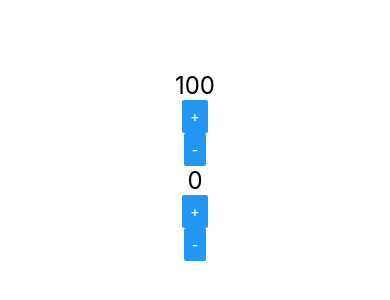
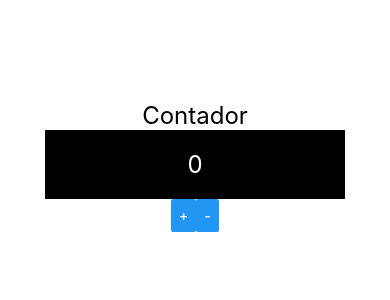
Before and after one commit to GabrielMoyaIFPR/Curso_ReactNative, a React Native app in the folder AwesomeProject/: screen / in a window 390 px wide. Shown: the part 256-556 px from the top of the page. Built offline with nearby package versions, Linux system fonts and the light colour scheme.

Commit message:
Trabalhando com comunicação Direta e Indireta

```diff
--- a/AwesomeProject/src/App.js
+++ b/AwesomeProject/src/App.js
@@ -1,6 +1,9 @@
 import React from 'react';
 import { View, StyleSheet } from 'react-native';
-import Contador from './components/Contador';
+import ContadorV2 from './components/contador/ContadorV2';
+//import Pai from './components/indireta/Pai';
+//import Pai from './components/direta/Pai';
+//import Contador from './components/Contador';
 //import Botao from './components/Botao';
 //import Titulo from './components/Titulo';
 //import Aleatorio from './components/Aleatorio';
@@ -11,9 +14,11 @@
 
 export default () => (
     <View style={style.App}>
+        <ContadorV2 />
+        {/*
+        <Pai/>
         <Contador inicial={100} passo={13} />
         <Contador/>
-        {/*
         <Botao/>
         <Titulo principal="Cadastro"
             secundario="Tela de Cadastro" />
--- /dev/null
+++ b/AwesomeProject/src/components/contador/ContadorBotoes.js
@@ -0,0 +1,16 @@
+import React from 'react';
+import { View, Button, StyleSheet } from 'react-native';
+
+export default props => {
+    return (
+        <View style={style.Botoes}>
+            <Button title="+" onPress={props.inc}/>
+            <Button title="-" onPress={props.dec}/>
+        </View>
+    );
+}
+const style = StyleSheet.create({
+    Botoes: {
+        flexDirection: 'row',
+    }
+});
--- /dev/null
+++ b/AwesomeProject/src/components/contador/ContadorDisplay.js
@@ -0,0 +1,24 @@
+import React from 'react';
+import {View,Text, StyleSheet} from 'react-native';
+import Estilo from '../estilo';
+
+export default props => {
+    return (
+        <View style={style.Display}>
+            <Text style={[Estilo.txtG, style.DisplayText]}>
+                {props.num}
+            </Text>
+        </View>
+    );
+}
+
+const style = StyleSheet.create({
+    Display: {
+        backgroundColor: '#000',
+        padding: 20,
+        width: 300,
+    },
+    DisplayText: {
+        color: '#fff',
+    }
+});
--- /dev/null
+++ b/AwesomeProject/src/components/contador/ContadorV2.js
@@ -0,0 +1,26 @@
+import React, {useState} from 'react';
+import {Text} from 'react-native';
+import Estilo from '../estilo';
+import ContadorDisplay from './ContadorDisplay';
+import ContadorBotoes from './ContadorBotoes';
+
+export default props => {
+    const [num, setNum] = useState(0);
+
+    const inc = () => {
+        setNum(num + 1);
+    }
+    const dec = () => {
+        setNum(num - 1);
+    }
+
+    return (
+        <>
+            <Text style={Estilo.txtG}>
+                Contador
+            </Text>
+            <ContadorDisplay num={num}/>
+            <ContadorBotoes inc={inc} dec={dec}/>
+        </>
+    );
+}
--- /dev/null
+++ b/AwesomeProject/src/components/direta/Pai.js
@@ -0,0 +1,13 @@
+import React from 'react';
+import Filho from './Filho';
+
+export default props => {
+    let x = 13;
+    let y = 100;
+    return (
+        <>
+            <Filho a={x} b={y}/>
+            <Filho a={x+100} b={y+200}/>
+        </>
+    );
+}
--- /dev/null
+++ b/AwesomeProject/src/components/indireta/Pai.js
@@ -0,0 +1,25 @@
+import React, {useState} from 'react';
+import Filho from './Filho';
+import { Text } from 'react-native';
+import Estilo from '../estilo';
+
+export default props => {
+    const [texto, setTexto] = useState('');
+    const [num, setNum] = useState(0);
+
+    function exibirValor(numero, texto){
+        setNum(numero);
+        setTexto(texto);
+    }
+
+    return (
+        <>
+            <Text style={Estilo.txtG}>{texto} {num}</Text>
+            <Filho
+                min={1}
+                max={60}
+                funcao={exibirValor}
+            />
+        </>
+    );
+}
```
Also changed, not shown: AwesomeProject/src/components/direta/Filho.js (added, +12 -0 lines), AwesomeProject/src/components/indireta/Filho.js (added, +23 -0 lines).
